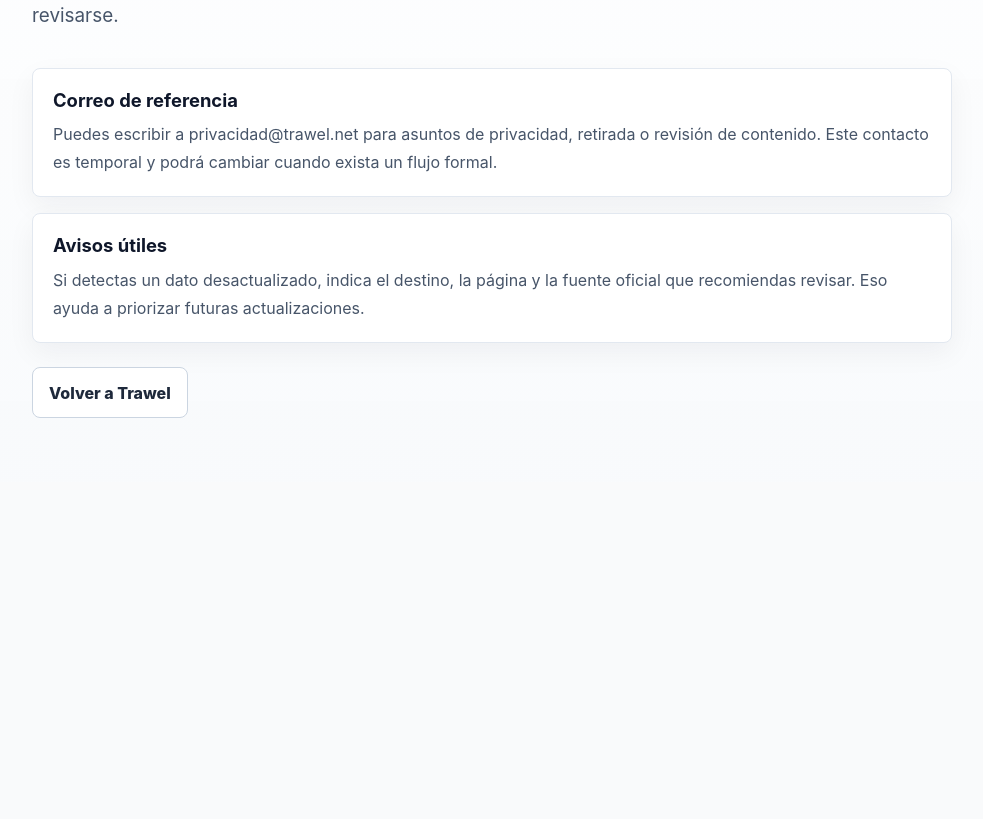
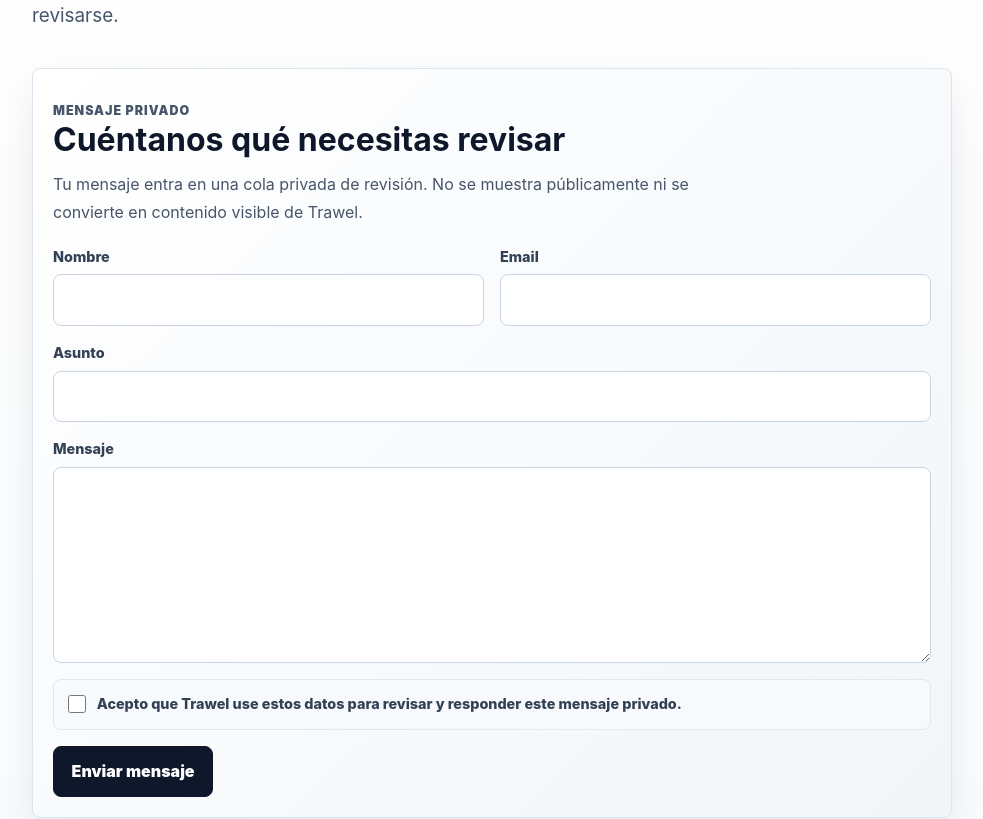
Before and after one commit to Amonfiver/trawel, a React (Vite) app: page /contacto in a window 1280 px wide. Shown: the part 400-1219 px from the top of the page, without its empty margins (148-1131 px from the left). Before the commit the page ends 882 px from the top, so only its background shows below. Built offline with nearby package versions, Linux system fonts and the light colour scheme; no server answers; the database is empty.

Commit message:
feat: conectar formulario de contacto a user_messages (48)

```diff
--- a/src/pages/TrustPage/TrustPage.module.css
+++ b/src/pages/TrustPage/TrustPage.module.css
@@ -46,6 +46,165 @@
   display: grid;
   gap: 1rem;
   margin-top: 1rem;
+}
+
+.contactPanel {
+  display: grid;
+  gap: 1.25rem;
+  padding: 1.25rem;
+  background:
+    linear-gradient(135deg, rgba(255, 255, 255, 0.98), rgba(241, 245, 249, 0.96)),
+    #ffffff;
+  border: 1px solid #dbe4ef;
+  border-radius: 8px;
+  box-shadow: 0 18px 42px rgba(15, 23, 42, 0.08);
+}
+
+.contactPanelIntro {
+  max-width: 680px;
+}
+
+.contactEyebrow {
+  margin: 0 0 0.45rem;
+  color: #0f766e;
+  font-size: 0.78rem;
+  font-weight: 900;
+  letter-spacing: 0.08em;
+  text-transform: uppercase;
+}
+
+.contactPanelIntro h2 {
+  margin: 0;
+  color: #0f172a;
+  font-size: clamp(1.45rem, 3vw, 2rem);
+  line-height: 1.15;
+}
+
+.contactPanelIntro p {
+  margin: 0.7rem 0 0;
+  color: #475569;
+  line-height: 1.75;
+}
+
+.contactForm {
+  display: grid;
+  gap: 1rem;
+}
+
+.formGrid {
+  display: grid;
+  grid-template-columns: repeat(2, minmax(0, 1fr));
+  gap: 1rem;
+}
+
+.formField {
+  display: grid;
+  gap: 0.45rem;
+}
+
+.formField span,
+.privacyConsent span {
+  color: #334155;
+  font-size: 0.9rem;
+  font-weight: 800;
+}
+
+.formField input,
+.formField textarea {
+  width: 100%;
+  min-height: 46px;
+  padding: 0.8rem 0.9rem;
+  color: #0f172a;
+  background: #ffffff;
+  border: 1px solid #cbd5e1;
+  border-radius: 8px;
+  font: inherit;
+  line-height: 1.5;
+  outline: none;
+  transition:
+    border-color 160ms ease,
+    box-shadow 160ms ease;
+}
+
+.formField textarea {
+  resize: vertical;
+}
+
+.formField input:focus,
+.formField textarea:focus {
+  border-color: #2563eb;
+  box-shadow: 0 0 0 3px rgba(37, 99, 235, 0.16);
+}
+
+.privacyConsent {
+  display: grid;
+  grid-template-columns: auto 1fr;
+  gap: 0.7rem;
+  align-items: start;
+  padding: 0.85rem;
+  background: rgba(248, 250, 252, 0.92);
+  border: 1px solid #e2e8f0;
+  border-radius: 8px;
+}
+
+.privacyConsent input {
+  width: 18px;
+  height: 18px;
+  margin-top: 0.12rem;
+  accent-color: #2563eb;
+}
+
+.formFooter {
+  display: flex;
+  flex-wrap: wrap;
+  gap: 0.9rem;
+  align-items: center;
+}
+
+.submitButton {
+  display: inline-flex;
+  align-items: center;
+  justify-content: center;
+  min-height: 46px;
+  padding: 0.78rem 1.1rem;
+  color: #ffffff;
+  background: #0f172a;
+  border: 1px solid #0f172a;
+  border-radius: 8px;
+  cursor: pointer;
+  font: inherit;
+  font-weight: 900;
+}
+
+.submitButton:hover:not(:disabled) {
+  background: #1e293b;
+}
+
+.submitButton:disabled {
+  cursor: progress;
+  opacity: 0.72;
+}
+
+.formStatus {
+  flex: 1 1 260px;
+  min-width: 0;
+  margin: 0;
+  color: #475569;
+  font-size: 0.92rem;
+  font-weight: 750;
+  line-height: 1.45;
+}
+
+.success {
+  color: #047857;
+}
+
+.error {
+  color: #b91c1c;
+}
+
+.submitting {
+  color: #1d4ed8;
 }
 
 .section {
@@ -120,6 +279,22 @@
     padding: 1rem;
   }
 
+  .contactPanel {
+    padding: 1rem;
+  }
+
+  .formGrid {
+    grid-template-columns: 1fr;
+  }
+
+  .formFooter {
+    display: grid;
+  }
+
+  .submitButton {
+    width: 100%;
+  }
+
   .actions {
     display: grid;
   }
--- a/src/pages/TrustPage/TrustPage.tsx
+++ b/src/pages/TrustPage/TrustPage.tsx
@@ -1,5 +1,6 @@
-import { useEffect, useState } from 'react';
+import { useEffect, useState, type FormEvent } from 'react';
 import { Link } from 'react-router-dom';
+import { submitContactMessage } from '../../features/travelData/productContent/userMessageQueue.service';
 import { getPublishedStaticPageBySlug } from '../../features/travelData/productContent/productContent.service';
 import type { StaticPage } from '../../features/travelData/productContent/productContent.types';
 import styles from './TrustPage.module.css';
@@ -193,9 +194,30 @@ interface TrustPageProps {
   page: TrustPageSlug;
 }
 
+type ContactFormStatus = 'idle' | 'submitting' | 'success' | 'error';
+
+interface ContactFormValues {
+  name: string;
+  email: string;
+  subject: string;
+  message: string;
+  privacyAccepted: boolean;
+}
+
+const initialContactFormValues: ContactFormValues = {
+  name: '',
+  email: '',
+  subject: '',
+  message: '',
+  privacyAccepted: false,
+};
+
 export function TrustPage({ page }: TrustPageProps) {
   const fallbackContent = trustPages[page];
   const [supabaseContent, setSupabaseContent] = useState<TrustPageContent | null>(null);
+  const [contactFormValues, setContactFormValues] = useState<ContactFormValues>(initialContactFormValues);
+  const [contactStatus, setContactStatus] = useState<ContactFormStatus>('idle');
+  const [contactStatusMessage, setContactStatusMessage] = useState('');
 
   useEffect(() => {
     let isCurrent = true;
@@ -216,6 +238,61 @@ export function TrustPage({ page }: TrustPageProps) {
   }, [fallbackContent, page]);
 
   const content = supabaseContent || fallbackContent;
+  const isContactPage = page === 'contacto';
+
+  const handleContactFormChange = (
+    field: keyof ContactFormValues,
+    value: string | boolean
+  ) => {
+    setContactFormValues((currentValues) => ({
+      ...currentValues,
+      [field]: value,
+    }));
+
+    if (contactStatus !== 'submitting') {
+      setContactStatus('idle');
+      setContactStatusMessage('');
+    }
+  };
+
+  const handleContactFormSubmit = async (event: FormEvent<HTMLFormElement>) => {
+    event.preventDefault();
+
+    if (contactStatus === 'submitting') {
+      return;
+    }
+
+    setContactStatus('submitting');
+    setContactStatusMessage('Enviando tu mensaje...');
+
+    const result = await submitContactMessage({
+      name: contactFormValues.name,
+      email: contactFormValues.email,
+      subject: contactFormValues.subject,
+      message: contactFormValues.message,
+      sourcePage: 'contacto',
+      privacyAccepted: contactFormValues.privacyAccepted,
+      metadata: {
+        source: 'trust_page_contact_form',
+      },
+    });
+
+    if (result.ok) {
+      setContactFormValues(initialContactFormValues);
+      setContactStatus('success');
+      setContactStatusMessage(
+        'Mensaje enviado. Lo revisaremos antes de responder, sin publicarlo en la web.'
+      );
+      return;
+    }
+
+    setContactStatus('error');
+    setContactStatusMessage(
+      result.status === 'validation_error'
+        ? result.message
+        : 'No hemos podido enviar el mensaje ahora mismo. Puedes intentarlo de nuevo en unos minutos.'
+    );
+  };
 
   return (
     <main className={styles.page}>
@@ -228,6 +305,102 @@ export function TrustPage({ page }: TrustPageProps) {
       </section>
 
       <section className={styles.content} aria-label="Información">
+        {isContactPage && (
+          <section className={styles.contactPanel} aria-labelledby="contact-form-title">
+            <div className={styles.contactPanelIntro}>
+              <p className={styles.contactEyebrow}>Mensaje privado</p>
+              <h2 id="contact-form-title">Cuéntanos qué necesitas revisar</h2>
+              <p>
+                Tu mensaje entra en una cola privada de revisión. No se muestra públicamente ni
+                se convierte en contenido visible de Trawel.
+              </p>
+            </div>
+
+            <form className={styles.contactForm} onSubmit={handleContactFormSubmit}>
+              <div className={styles.formGrid}>
+                <label className={styles.formField}>
+                  <span>Nombre</span>
+                  <input
+                    type="text"
+                    name="name"
+                    autoComplete="name"
+                    value={contactFormValues.name}
+                    onChange={(event) => handleContactFormChange('name', event.target.value)}
+                    required
+                    maxLength={160}
+                  />
+                </label>
+
+                <label className={styles.formField}>
+                  <span>Email</span>
+                  <input
+                    type="email"
+                    name="email"
+                    autoComplete="email"
+                    value={contactFormValues.email}
+                    onChange={(event) => handleContactFormChange('email', event.target.value)}
+                    required
+                    maxLength={320}
+                  />
+                </label>
+              </div>
+
+              <label className={styles.formField}>
+                <span>Asunto</span>
+                <input
+                  type="text"
+                  name="subject"
+                  value={contactFormValues.subject}
+                  onChange={(event) => handleContactFormChange('subject', event.target.value)}
+                  required
+                  maxLength={200}
+                />
+              </label>
+
+              <label className={styles.formField}>
+                <span>Mensaje</span>
+                <textarea
+                  name="message"
+                  value={contactFormValues.message}
+                  onChange={(event) => handleContactFormChange('message', event.target.value)}
+                  required
+                  maxLength={5000}
+                  rows={7}
+                />
+              </label>
+
+              <label className={styles.privacyConsent}>
+                <input
+                  type="checkbox"
+                  name="privacyAccepted"
+                  checked={contactFormValues.privacyAccepted}
+                  onChange={(event) => handleContactFormChange('privacyAccepted', event.target.checked)}
+                  required
+                />
+                <span>
+                  Acepto que Trawel use estos datos para revisar y responder este mensaje privado.
+                </span>
+              </label>
+
+              <div className={styles.formFooter}>
+                <button
+                  type="submit"
+                  className={styles.submitButton}
+                  disabled={contactStatus === 'submitting'}
+                >
+                  {contactStatus === 'submitting' ? 'Enviando...' : 'Enviar mensaje'}
+                </button>
+
+                {contactStatusMessage && (
+                  <p className={`${styles.formStatus} ${styles[contactStatus]}`} role="status">
+                    {contactStatusMessage}
+                  </p>
+                )}
+              </div>
+            </form>
+          </section>
+        )}
+
         {content.sections.map((section) => (
           <article key={section.title} className={styles.section}>
             <h2>{section.title}</h2>
```
Also changed, not shown: 3 other files (tests, documents, lock files or other folders).
